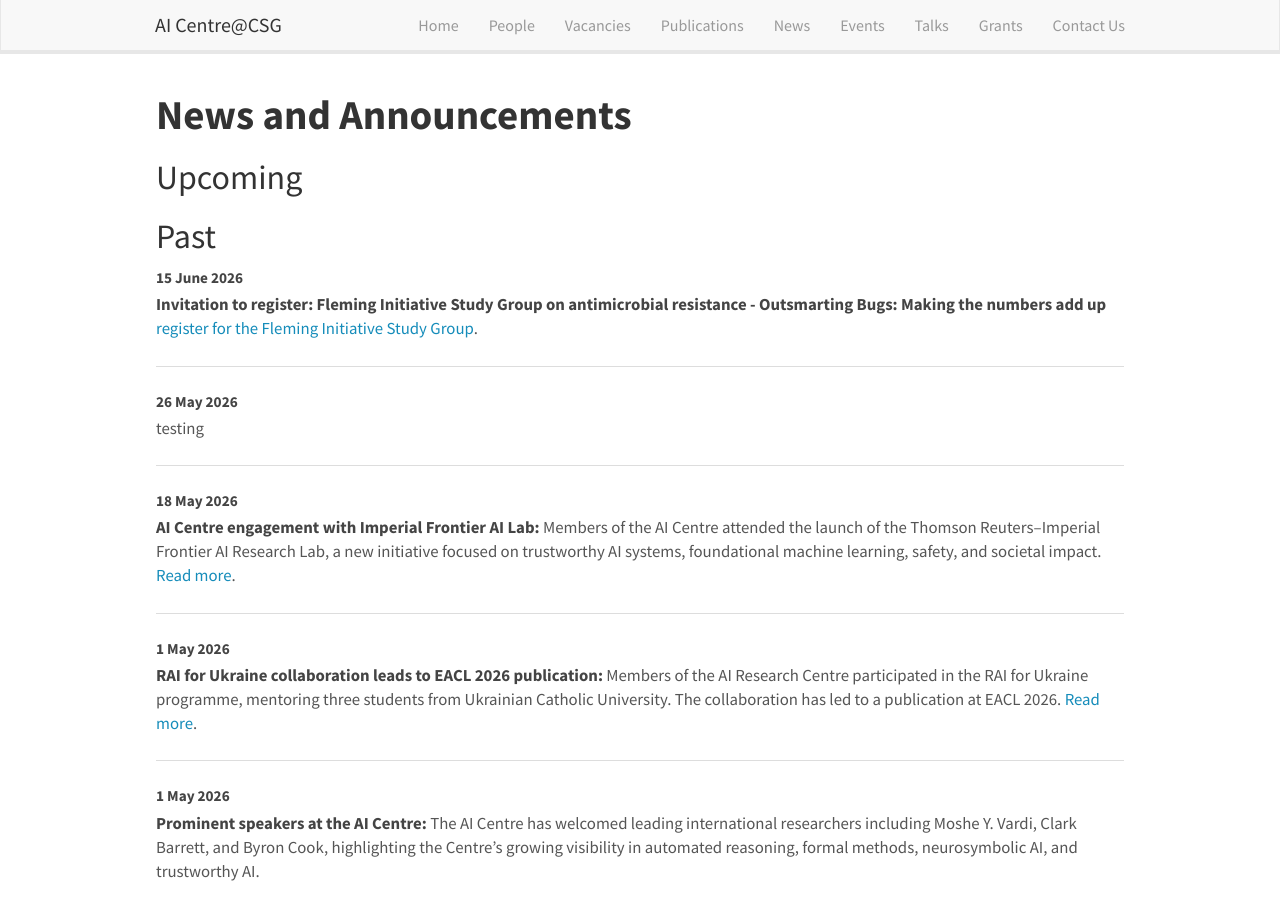
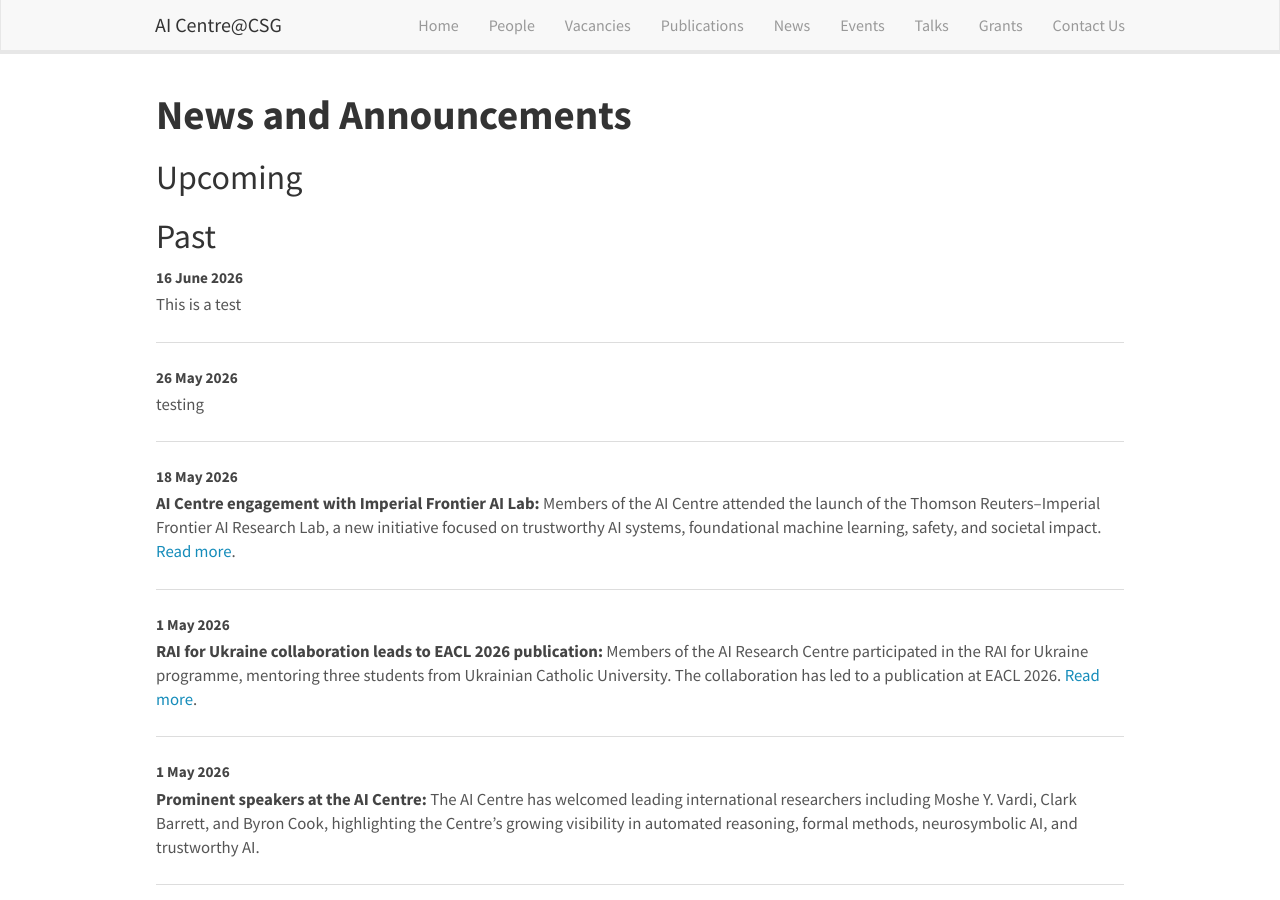
Before and after one commit to aicentre-csg/aicentre-csg.github.io, a Jekyll site: the page built from _pages/allnews.html, in a window 1280 px wide and 900 px high. Built offline with Jekyll 4.4.1, drawn with Linux system fonts in a browser that asks for light colours; nearby versions of some CDN libraries.

Commit message:
Admin approved: Admin drafts — pending review
Approved in https://github.com/SyedHuq28/ai-csg-admin-pr/pull/1

Source admin PR: #1

```diff
--- a/_data/news.yml
+++ b/_data/news.yml
@@ -1,102 +1,94 @@
-# News data file
-# Fields:
-#   date:     (required) ISO 8601 — "YYYY-MM-DD" or "YYYY-MM-DDTHH:MM:SS+HH:MM"
-#   headline: (required) Markdown/HTML text of the news item
-#   url:      (optional) Link rendered as a "Read more" button after the headline
-
-- date: "2026-05-01"
+- date: May, 2026
   headline: >-
     **Prominent speakers at the AI Centre:** The AI Centre has welcomed leading international researchers including Moshe Y. Vardi, Clark Barrett, and
     Byron Cook, highlighting the Centre’s growing visibility in automated reasoning, formal methods, neurosymbolic AI, and trustworthy AI.
-- date: "2026-05-01"
+- date: May, 2026
   headline: >-
     **Moshe Y. Vardi visits the AI Centre:** The AI Centre welcomed Prof. Moshe Y. Vardi, University Professor at Rice University, whose research
     spans automated reasoning, logic, verification, database theory, machine learning, and the social impact of technology. <a
     href='https://www.cs.rice.edu/~vardi/'>Read more</a>.
-- date: "2026-05-01"
+- date: May, 2026
   headline: >-
     **Clark Barrett visits the AI Centre:** The AI Centre welcomed Prof. Clark Barrett from Stanford University, whose research interests include
     automated reasoning, SMT, formal verification, AI safety, and AI-assisted verification. <a href='https://theory.stanford.edu/~barrett/'>Read
     more</a>.
-- date: "2026-05-01"
+- date: May, 2026
   headline: >-
     **NeuroSymbolic AI and formal reasoning:** The AI Centre continues to engage with international developments in neurosymbolic AI, including work
     connecting LLMs, Lean, automated reasoning, and verified computer science. <a href='https://www.cslib.io/'>Read more about CSLib</a>.
-- date: "2026-05-01"
+- date: May, 2026
   headline: >-
     **Byron Cook and neurosymbolic AI at Amazon:** The AI Centre highlighted recent industrial developments in neurosymbolic AI, including Amazon’s
     use of automated reasoning in AI systems and robotics. <a
     href='https://www.wsj.com/articles/meet-neurosymbolic-ai-amazons-method-for-enhancing-neural-networks-620dd81a'>Read more</a>.
-- date: "2026-05-01"
+- date: May, 2026
   headline: >-
     **GUARD Project phase two awarded:** The second phase of the GUARD Project, funded by The Alan Turing Institute, has been awarded. GUARD brings
     more than £260k to the Research Centre in AI for research on interoperable and trustworthy knowledge graphs for defence and national security AI.
     <a href='https://ernestojimenezruiz.github.io/projects/guard/'>Read more</a>.
-- date: "2026-05-01"
+- date: May, 2026
   headline: >-
     **CEREBRA-AI project announced:** The EU-funded project CEREBRA-AI will kick off in September 2027. The Research Centre in AI will contribute
     expertise in Neuro-Symbolic AI, Knowledge Graphs, Continual Learning, and Natural Language Processing. <a
     href='https://neuro-symbolic-ai-medicine.github.io/projects/cerebra/'>Read more</a>.
-- date: "2026-05-01"
+- date: May, 2026
   headline: >-
     **RAI for Ukraine collaboration leads to EACL 2026 publication:** Members of the AI Research Centre participated in the RAI for Ukraine programme,
     mentoring three students from Ukrainian Catholic University. The collaboration has led to a publication at EACL 2026. <a
     href='https://airesponsibly.net/RAIforUkraine/'>Read more</a>.
-- date: "2026-05-18"
+- date: 18 May, 2026
   headline: >-
     **AI Centre engagement with Imperial Frontier AI Lab:** Members of the AI Centre attended the launch of the Thomson Reuters–Imperial Frontier AI
     Research Lab, a new initiative focused on trustworthy AI systems, foundational machine learning, safety, and societal impact. <a
     href='https://www.imperial.ac.uk/frontier-ai'>Read more</a>.
-- date: "2026-04-30"
+- date: 30 April, 2026
   headline: >-
     **Solid Symposium 2026 hosted at City St George’s:** The Open Data Institute, in collaboration with the Research Centre in AI, hosted the 4th
     Solid Symposium at City St George’s, featuring speakers including Sir Tim Berners-Lee and Oshani Seneviratne. <a href='https://sosy2026.eu/'>Read
     more</a>.
-- date: "2026-04-30"
+- date: 30 April, 2026
   headline: >-
     **AI Centre celebrates Sir Tim Berners-Lee visit:** City St George’s hosted Sir Tim Berners-Lee as part of Solid Symposium 2026, bringing together
     academia, industry, government, and the wider research community to explore the next chapter for data on the Web. <a
     href='https://sosy2026.eu/'>Read more</a>.
-- date: "2026-03-17"
+- date: 17 March, 2026
   headline: >-
     **Wallenberg Advanced Scientific Forum 2026:** Prof. Artur d’Avila Garcez gave a talk at the Wallenberg Advanced Scientific Forum on Foundations
     of NeuroSymbolic Artificial Intelligence, held at Rånäs Castle, Stockholm. <a
     href='https://wasp-sweden.org/wallenberg-advanced-scientific-forum-2026/'>Read more</a>.
-- date: "2026-02-01"
+- date: February, 2026
   headline: >-
     **AI evidence synthesis workshop report published:** The AI evidence synthesis workshop report from earlier this year is now available through
     City St George’s Open Access. <a href='https://openaccess.city.ac.uk/id/eprint/36801/1/JUL_WP1_Workshop%202%20report_10February2026.pdf'>Read the
     report</a>.
-- date: "2026-02-02"
+- date: 2 February, 2026
   headline: >-
     **Tech Talks Daily podcast:** Prof. Artur d’Avila Garcez joined Tech Talks Daily to discuss why powerful AI systems still struggle to explain
     their decisions, repeat mistakes, and maintain trust as AI takes on greater responsibility. <a
     href='https://open.spotify.com/episode/1wrHOV8tOFkBe1kfXVPaen'>Listen to the episode</a>.
-- date: "2026-01-07"
+- date: 7 January, 2026
   headline: '**AI Centre Seminar:** Pedro Giesteria Cotovio will deliver an external seminar.'
-- date: "2025-12-24"
+- date: 24 December, 2025
   headline: '**Christmas Closure Period:** The AI Centre will be closed for the holidays. We wish everyone a relaxing festive season and look forward to 2026!'
-- date: "2025-12-17"
+- date: 17 December, 2025
   headline: '**Internal Seminar:** Savitha Sam-Abraham will present her work at the AI Centre’s final seminar before the Christmas closure period.'
-- date: "2025-12-08"
+- date: 8 December, 2025
   headline: '**AI Centre Seminar:** Prof. Alessandra Russo will give a talk on 8th December, 15:30, Franklin Building R105. Details and invitation to follow.'
-- date: "2025-11-24"
+- date: 24 November, 2025
   headline: '**RC AI Launch Event:** <a href=''https://aicentre-csg.github.io/event-opening-2025''>Official Launch of the AI Research Centre</a>'
-- date: "2025-11-19"
+- date: 19 November, 2025
   headline: >-
     **RC in AI Meeting and LC:** In-person meeting held at R105, City St George’s, with livestream and recording available <a
     href='https://echo360.org.uk/section/861b36ae-a1b7-4b3b-a9c2-9926dd430a7b/public'>here</a>. Thanks to all who joined!
-- date: "2025-11-19"
+- date: 19 November, 2025
   headline: '**AI Centre Seminar:** Daniel Faria joins us for an external seminar talk at City St George’s.'
-- date: "2025-11-12"
+- date: 12 November, 2025
   headline: '**AI Centre Seminar:** Emanuele Cavalleri, Università degli Studi di Milano, presents his research as part of our external seminar series.'
-- date: "2025-11-03"
+- date: 3 November, 2025
   headline: >-
     **Visitors in the AI Centre:** Welcome to Emanuele Cavalleri, Università degli Studi di Milano, who will be visiting us until February. We look
     forward to exciting collaborations!
-- date: "2026-05-26"
+- date: 26 May, 2026
   headline: testing
-- date: "2026-06-15"
-  headline: >-
-    **Invitation to register: Fleming Initiative Study Group on antimicrobial resistance - Outsmarting Bugs: Making the numbers add up** <a href='https://qualtricsxmq87dzrns2.qualtrics.com/jfe/form/SV_6QXlnu7vCjQvle6'>register for the Fleming Initiative
-    Study Group</a>.
+- date: '2026-06-16'
+  headline: This is a test
```
